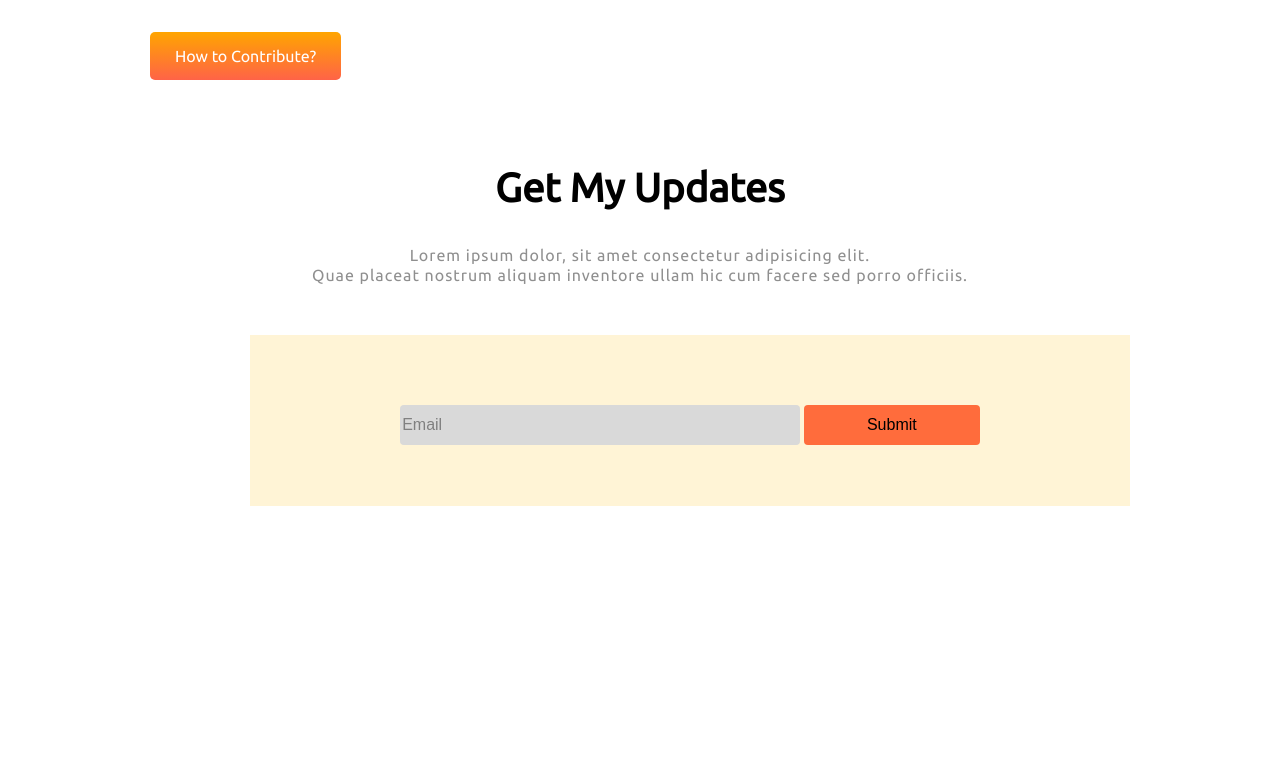
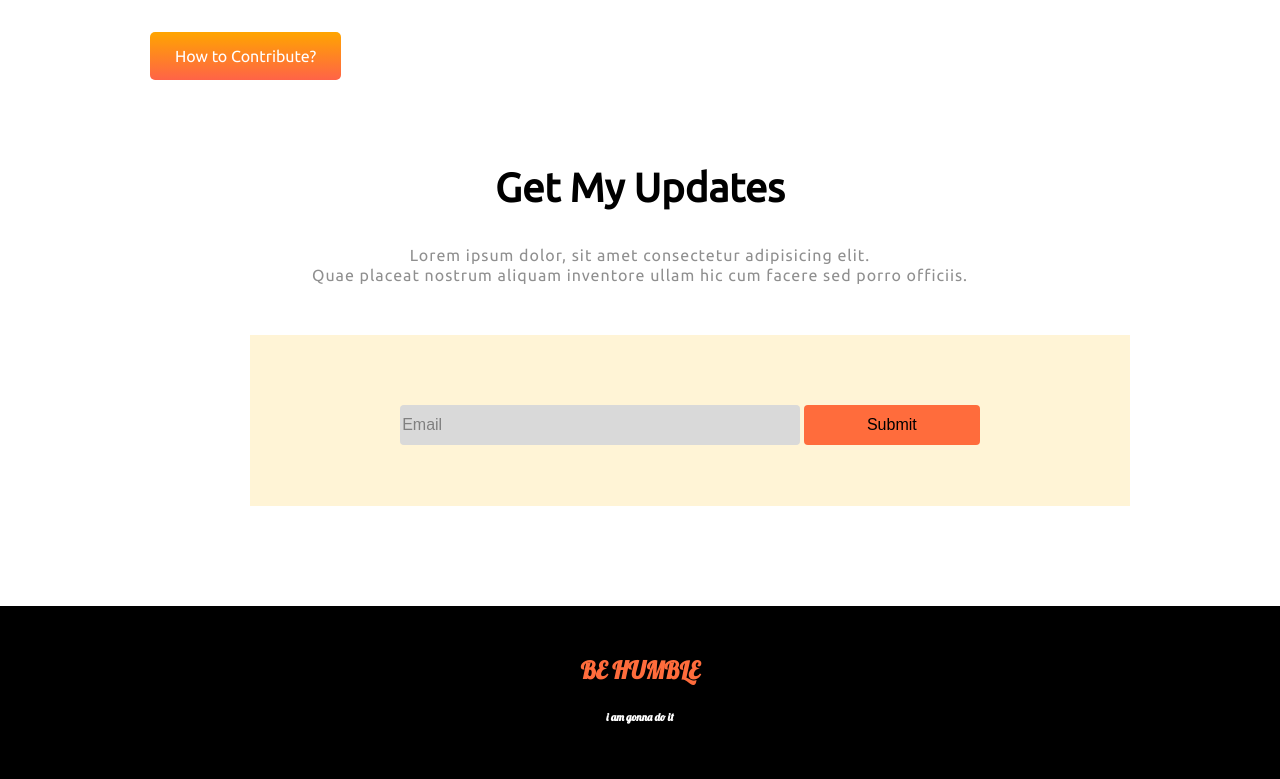
Before and after one commit to uh-shuvo/donation_portfolio_1, a plain HTML site: page index.html in a window 1280 px wide. Shown: the part 2289-3068 px from the top of the page. Before the commit the page ends 2895 px from the top, so only its background shows below. Drawn offline with Linux system fonts and the light colour scheme.

Commit message:
footer sec added

```diff
--- a/index.html
+++ b/index.html
@@ -9,6 +9,10 @@
     <link rel="preconnect" href="https://fonts.googleapis.com">
     <link rel="preconnect" href="https://fonts.gstatic.com" crossorigin>
     <link href="https://fonts.googleapis.com/css2?family=Ubuntu&display=swap" rel="stylesheet">
+    <!-- footer font -->
+    <link rel="preconnect" href="https://fonts.googleapis.com">
+    <link rel="preconnect" href="https://fonts.gstatic.com" crossorigin>
+    <link href="https://fonts.googleapis.com/css2?family=Lobster&display=swap" rel="stylesheet">
     <title>Donate for Bnagladesh</title>
     <link rel="stylesheet" href="style.css">
 </head>
@@ -133,6 +137,13 @@
             </div>
         </div>
     </section>
+
+    <section class="footer-sec">
+        <footer>
+            <h2 class="footer-h2">BE HUMBLE</h2>
+            <h6 class="footer-h6">i am gonna do it</h6>
+        </footer>
+    </section>
 </body>
 
 </html>
--- a/style.css
+++ b/style.css
@@ -237,3 +237,23 @@ input {
     width: 20%;
     font-size: 16px;
 }
+
+
+.footer-sec {
+    padding-top: 30px;
+    padding-bottom: 30px;
+    background-color: black;
+}
+
+footer {
+    font-family: 'Lobster', cursive;
+    text-align: center;
+}
+
+.footer-h2 {
+    color: #ff6c3c;
+}
+
+.footer-h6 {
+    color: white;
+}
```
